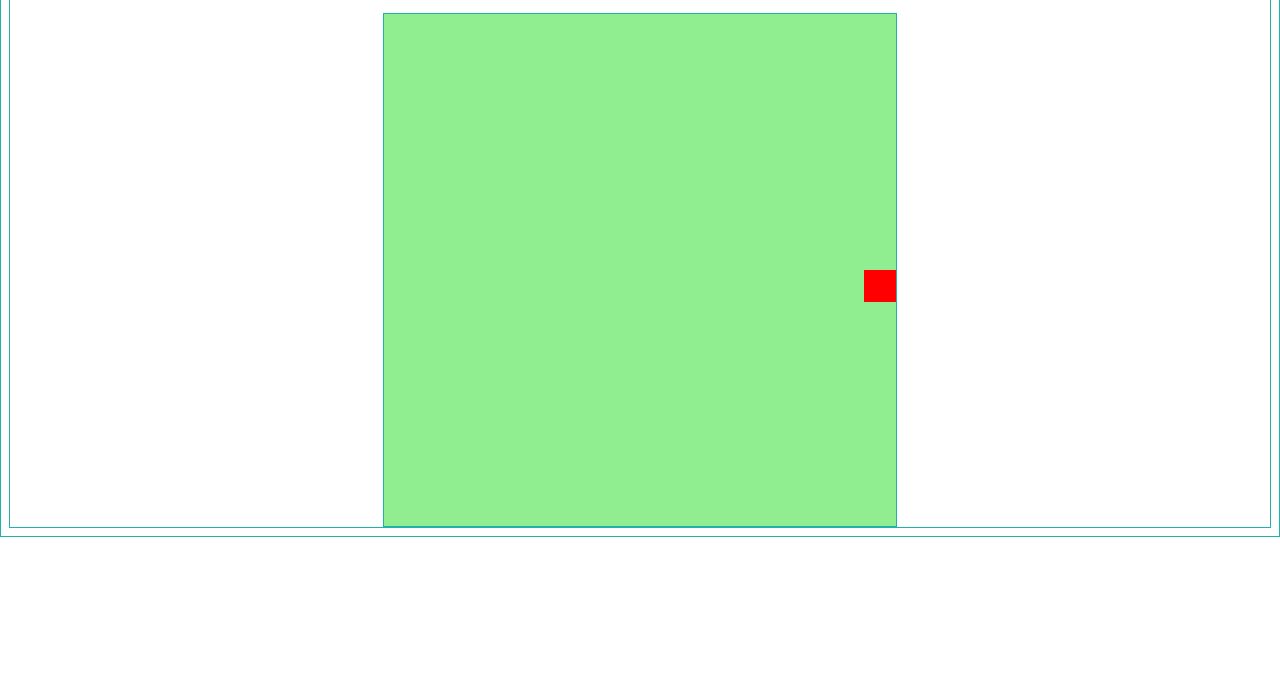
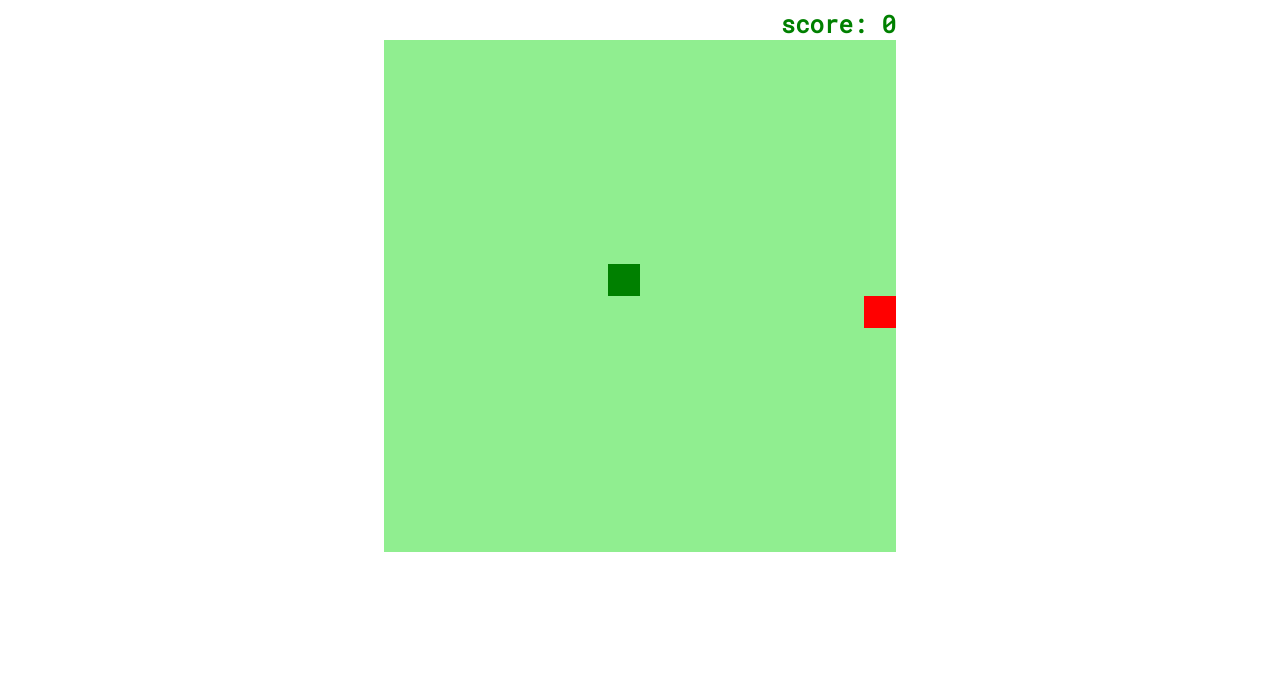
Before and after one commit to roscelivita/DIO_snake_game, a plain HTML site: page index.html in a window 1280 px wide. Shown: the part 100-800 px from the top of the page. Drawn offline with Linux system fonts and the light colour scheme; a web font is replaced by a local one.

Commit message:
criar score - contagem de pontos; iniciar jogo pressionando qualquer tecla de seta

```diff
--- a/index.html
+++ b/index.html
@@ -6,10 +6,19 @@
     <meta name="viewport" content="width=device-width, initial-scale=1.0">
     <title>Jogo da Cobrinha!</title>
     <link rel="stylesheet" href="style.css">
+    <link rel="preconnect" href="https://fonts.googleapis.com">
+    <link rel="preconnect" href="https://fonts.gstatic.com" crossorigin>
+    <!-- <link href="https://fonts.googleapis.com/css2?family=Tourney&display=swap" rel="stylesheet">   -->
+    <link href="https://fonts.googleapis.com/css2?family=Roboto+Mono:wght@100;300;400&family=Tourney&display=swap" rel="stylesheet">
+
     <script defer src="script.js"></script>
 </head>
 <body>
     <h1>SNAKE GAME!!</h1>
-    <canvas id="snake" width="512" height="512"></canvas>
+    <div>
+        <h2 class="pontuacao">score: <span id="score">0</span></h2>
+        <canvas id="snake" width="512" height="512"></canvas>
+    </div>
+
 </body>
 </html>
--- a/script.js
+++ b/script.js
@@ -6,23 +6,19 @@ snake[0] = {
     x: 7 * box,
     y: 7 * box
 }
-
-let direction = "right"
-
+let direction //= "right"
 let food = {
     x: Math.floor(Math.random() * 15 + 1) * box,
     y: Math.floor(Math.random() * 15 + 1) * box
 }
-
+let score = 0
 
 /* criar o background */
 function criarBG(){
     contexto.fillStyle = "lightgreen" //cor do background do canvas - estilo do contexto
     contexto.fillRect(0, 0, 16 * box, 16 * box) //desenha o retângulo, onde o jogo irá acontecer
-            /* trabalha com 4 parâmetros,
-                posição de x, y, altura, e largura
-                a altura do canvas irá ter 16 quadradas,
-                e cada quadrado terá 32 pixels (valor de box),
+            /* trabalha com 4 parâmetros, posição de x e y, altura e largura
+                a altura do canvas irá ter 16 quadrados,cada um com 32 pixels (valor de box),
                 o mesmo vale para largura*/
 }
 
@@ -41,10 +37,8 @@ function criarComida(){
     contexto.fillRect(food.x, food.y, box, box)
 }
 
-/* criar envento de escuta */
-
+/* criar envento de escuta - monitorar a mudança de direção */
 document.addEventListener('keydown', update)
-
 function update(event){
     if(event.keyCode == 37 && direction != "right") direction = "left"
     if(event.keyCode == 38 && direction != "down") direction = "up"
@@ -52,8 +46,8 @@ function update(event){
     if(event.keyCode == 40 && direction != "up") direction = "down"
 }
 
+function iniciarJogo(){
 
-function iniciarJogo(){
     /* fazer com que a cobrinha ao 'sair' da tela apareça no lado oposto*/
     /* if(snake[0].x > 15 * box && direction == "right") snake[0].x = 0
     if(snake[0].x < 0 && direction == "left") snake[0].x = 16 * box
@@ -63,34 +57,22 @@ function iniciarJogo(){
     /* fazer com que a cobrinha se choque com a borda do canvas - game over */
     if(snake[0].x > 15 * box || snake[0].x < 0 || snake[0].y > 15 * box || snake[0].y < 0){
         clearInterval(jogo)
-        alert("Game over =(")
+        alert(`Game over =(
+            recarregue a página `)
     }
- /*    if(snake[0].x < 0){
-        clearInterval(jogo)
-        alert("Game over =(")
-    }
-    if(snake[0].y > 15 * box){
-        clearInterval(jogo)
-        alert("Game over =(")
-    }
-    if(snake[0].y < 0) {
-        clearInterval(jogo)
-        alert("Game over =(")
-    }
- */
 
     /* controlar o choque da cabeça da cobra com o seu próprio corpo */
     for(let i = 1; i < snake.length; i++){
         if(snake[0].x == snake[i].x && snake[0].y == snake[i].y){
             clearInterval(jogo)
-            alert("Game over =(")
+            alert(`Game over =(
+                recarregue a página `)
         }
     }
 
     criarBG()
     criarCobrinha()
     criarComida()
-
 
     let snakeX = snake[0].x
     let snakeY = snake[0].y
@@ -105,6 +87,9 @@ function iniciarJogo(){
     } else{
         food.x = Math.floor(Math.random() * 15 + 1) * box
         food.y = Math.floor(Math.random() * 15 + 1) * box
+
+        score +=5
+        document.getElementById("score").innerHTML = score
     }
 
 
@@ -112,9 +97,8 @@ function iniciarJogo(){
         x: snakeX,
         y: snakeY
     }
-
     snake.unshift(newHead)
-
 }
 
+alert("pressionar qualquer tecla de seta para começar!")
 let jogo = setInterval(iniciarJogo, 100)
--- a/style.css
+++ b/style.css
@@ -1,6 +1,3 @@
-*{
-    border: lightseagreen 1px solid;
-}
 body{
     display: flex;
     flex-direction: column;
@@ -9,6 +6,16 @@ body{
 }
 
 h1{
+    font-family: 'Tourney', cursive;
     color: green;
     font-size: 2.5em;
 }
+
+h2{
+    font-family: 'Roboto Mono', monospace;
+    margin: 0;
+    text-align: right;
+    margin-block-end: 0;
+    margin-block-start: 0;
+    color: green;
+}
```
